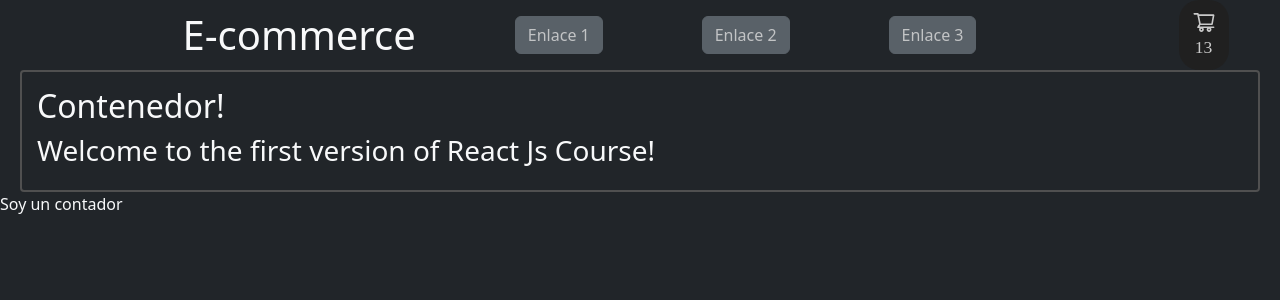
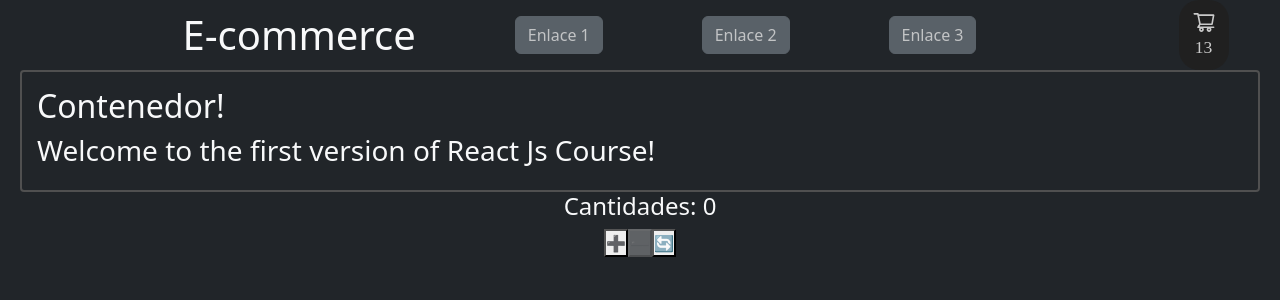
Before and after one commit to kildegaard/coderhouse-reactjs, a React (Create React App) app in the folder react-coderhouse/: page / in a window 1280 px wide. Shown: the top 300 px of the page. Built offline with nearby package versions, Linux system fonts and the light colour scheme.

Commit message:
fin ItemCount

```diff
--- /dev/null
+++ b/react-coderhouse/src/components/ItemCount/ItemCount.css
@@ -0,0 +1,9 @@
+h4 {
+    text-align: center;
+}
+
+.counter-btns {
+    display: flex;
+    justify-content: center;
+    align-items: center;
+}
--- a/react-coderhouse/src/components/ItemCount/ItemCount.jsx
+++ b/react-coderhouse/src/components/ItemCount/ItemCount.jsx
@@ -1,7 +1,30 @@
-import React from 'react'
+import React, { useState } from 'react';
+import './ItemCount.css';
 
 export const ItemCount = () => {
+
+    const [counter, setCounter] = useState(0);
+
+    const sumar = () => {
+        setCounter(counter + 1);
+    }
+    const restar = () => {
+        if (counter > 0) {
+            setCounter(counter - 1);
+        }
+    }
+    const reset = () => {
+        setCounter(0);
+    }
+
     return (
-        <>Soy un contador</>
+        <>
+            <h4>Cantidades: {counter}</h4>
+            <div className='counter-btns'>
+                <button onClick={sumar}>➕</button>
+                {counter === 0 ? <button disabled>➖</button> : <button onClick={restar}>➖</button>}
+                <button onClick={reset}>🔄</button>
+            </div>
+        </>
     )
 }
```
